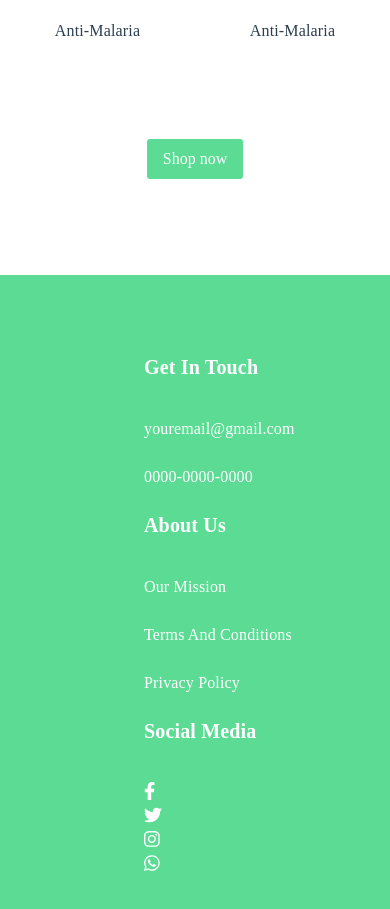
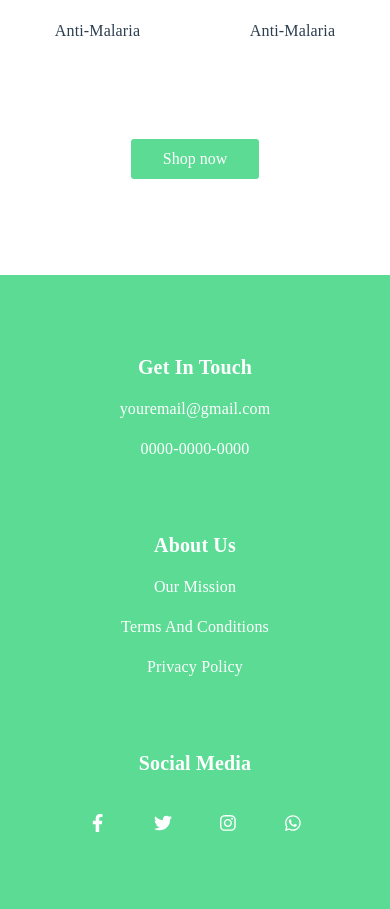
Before and after one commit to osakaugopharma/osaka-ugo, a Vue app: page / in a window 390 px wide. Shown: the part 3640-4549 px from the top of the page. Built offline with nearby package versions, Linux system fonts and the light colour scheme.

Commit message:
Make footer responsive and balanced on all devices

```diff
--- a/src/components/layout/FeaturedProductContentOne.vue
+++ b/src/components/layout/FeaturedProductContentOne.vue
@@ -67,7 +67,7 @@ div.row div {
   border: none;
   background-color: #5cdb95;
   border-radius: 3px;
-  padding: 0.5rem 1rem;
+  padding: 0.5rem 2rem;
   color: #fff;
   outline: none;
   /* margin-top: 5em; */
--- a/src/components/layout/FeaturedProducts.vue
+++ b/src/components/layout/FeaturedProducts.vue
@@ -122,7 +122,7 @@ div.row div {
   border: none;
   background-color: #5cdb95;
   border-radius: 3px;
-  padding: 0.5rem 1rem;
+ padding: 0.5rem 2rem;
   color: #fff;
   outline: none;
   /* margin-top: 5em; */
--- a/src/components/layout/Footer.vue
+++ b/src/components/layout/Footer.vue
@@ -2,44 +2,56 @@
   <div>
     <div class="container-fluid footer">
       <div class="row">
-        <div class="col-sm">
-            <h5><b>Get In Touch</b></h5>
+        <div class="col-12 col-md-7 col-lg-4">
+          <h5>
+            <b>Get In Touch</b>
+          </h5>
           <p>youremail@gmail.com</p>
           <p>0000-0000-0000</p>
         </div>
-        <div class="col-sm">
-          <h5><b>About Us</b></h5>
+        <div class="col-12 col-md-5 col-lg-4">
+          <h5>
+            <b>About Us</b>
+          </h5>
           <p>Our Mission</p>
           <p>Terms And Conditions</p>
           <p>Privacy Policy</p>
         </div>
-        <div class="col-sm">
-            <h5><b>Social Media</b></h5>
-            <div class="row">
-                <div class="col-sm-2">
+        <div class="col-12 col-md-8 col-lg-4 social-media">
+          <div>
+            <h5>
+              <b>Social Media</b>
+            </h5>
+            <div class="row justify-content-center">
+              <div class="col-2">
                 <!-- Solved Fontawesome brand icon problem -->
-                     <font-awesome-icon :icon="['fab', 'facebook-f']" style="color: #fff; font-size: 18px" />
+                <font-awesome-icon
+                  :icon="['fab', 'facebook-f']"
+                  style="color: #fff; font-size: 18px"
+                />
               </div>
-                 <div class="col-sm-2">
-
+              <div class="col-2">
                 <font-awesome-icon :icon="['fab', 'twitter']" style="color: #fff; font-size: 18px" />
               </div>
-                 <div class="col-sm-2">
-
-                     <font-awesome-icon :icon="['fab', 'instagram']" style="color: #fff; font-size: 18px" />
+              <div class="col-2">
+                <font-awesome-icon
+                  :icon="['fab', 'instagram']"
+                  style="color: #fff; font-size: 18px"
+                />
               </div>
-                 <div class="col-sm-2">
-
-                     <font-awesome-icon :icon="['fab', 'whatsapp']" style="color: #fff; font-size: 18px" />
+              <div class="col-2">
+                <font-awesome-icon
+                  :icon="['fab', 'whatsapp']"
+                  style="color: #fff; font-size: 18px"
+                />
+              </div>
             </div>
           </div>
         </div>
       </div>
 
       <p class="footer-note container">©2020 Osaka Ugo Pharmacy, Nigeria. All Rights Reserved.</p>
-
     </div>
-
   </div>
 </template>
 
@@ -50,29 +62,81 @@ export default {
 </script>
 
 <style scoped>
-.container-fluid{
+.container-fluid {
   background-color: #5cdb95;
   color: #fff;
-    padding: 5em 0 1em 9em;
+  padding-top: 5em;
 }
 
 /* .container p{
 } */
 
+/* .social-media div{
+  text-align: center;
+} */
 
-.footer-note{
-    padding-top: 6em;
+.footer-note {
+  padding-top: 1em;
+  padding-bottom: 2em;
+  font-size: 15px;
 }
 
-h5{
+h5 {
+  padding-bottom: 0.5em;
+}
+
+.social-media h5 {
   padding-bottom: 1.5em;
 }
 
-.col-sm p{
+.social-media {
+  padding-bottom: 0;
+  height: 6em !important;
+}
+
+/* .col-sm p{
     padding-bottom:0.5rem;
 }
 
 .col-sm{
     text-align: left;
+} */
+
+div.row div {
+  margin-bottom: 3.5em;
+}
+
+/* div.row{
+  padding-left: 1em;
+} */
+
+@media (min-width: 768px) {
+  div.row div {
+    text-align: left;
+  }
+
+  .social-media div.row {
+    padding: 0 !important;
+    justify-content: start !important;
+  }
+
+  div.row{
+  padding-left: 2em;
+}
+}
+
+@media (min-width: 992px) {
+  div.row div {
+    text-align: left;
+  }
+
+  .social-media div.row {
+    padding: 0 !important;
+    justify-content: start !important;
+  }
+
+  div.row{
+  padding-left: 10em;
+}
 }
 </style>
```
Lines whose indentation alone changed are shown as unchanged.
